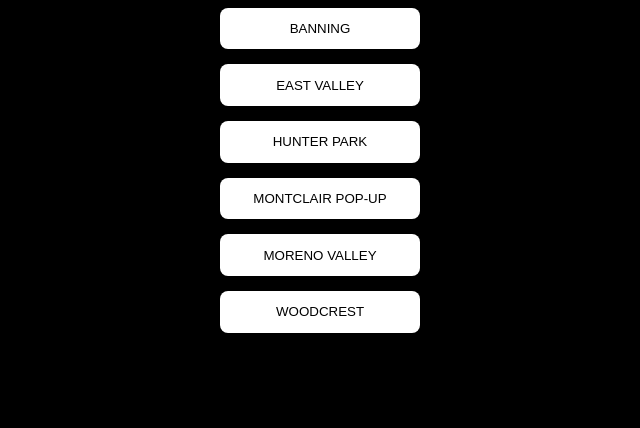
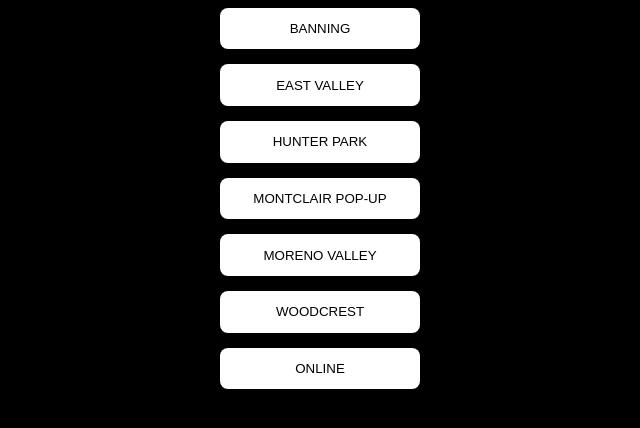
Before and after one commit to borozcod/Sandals-Church-Christmas-Experience, a website: page index.html in a window 1280 px wide. Shown: the part 206-634 px from the top of the page, without its empty margins (320-960 px from the left). Drawn offline with nearby package versions, Linux system fonts and the light colour scheme; no server answers.

Commit message:
Added online campus

```diff
--- a/index.html
+++ b/index.html
@@ -32,6 +32,7 @@
       <button type="button" class="btn button--aylen campus-btn" data-campus="montclair">MONTCLAIR POP-UP</button>
       <button type="button" class="btn button--aylen campus-btn" data-campus="moreno_valley">MORENO VALLEY</button>
       <button type="button" class="btn button--aylen campus-btn" data-campus="wppdcrest">WOODCREST</button>
+      <button type="button" class="btn button--aylen campus-btn" data-campus="hunter_park">ONLINE</button>
     </div>
     <style>
       body {  font-family: 'Roboto', sans-serif;}
```
Also changed, not shown: admin.html (+1 -0 lines).
